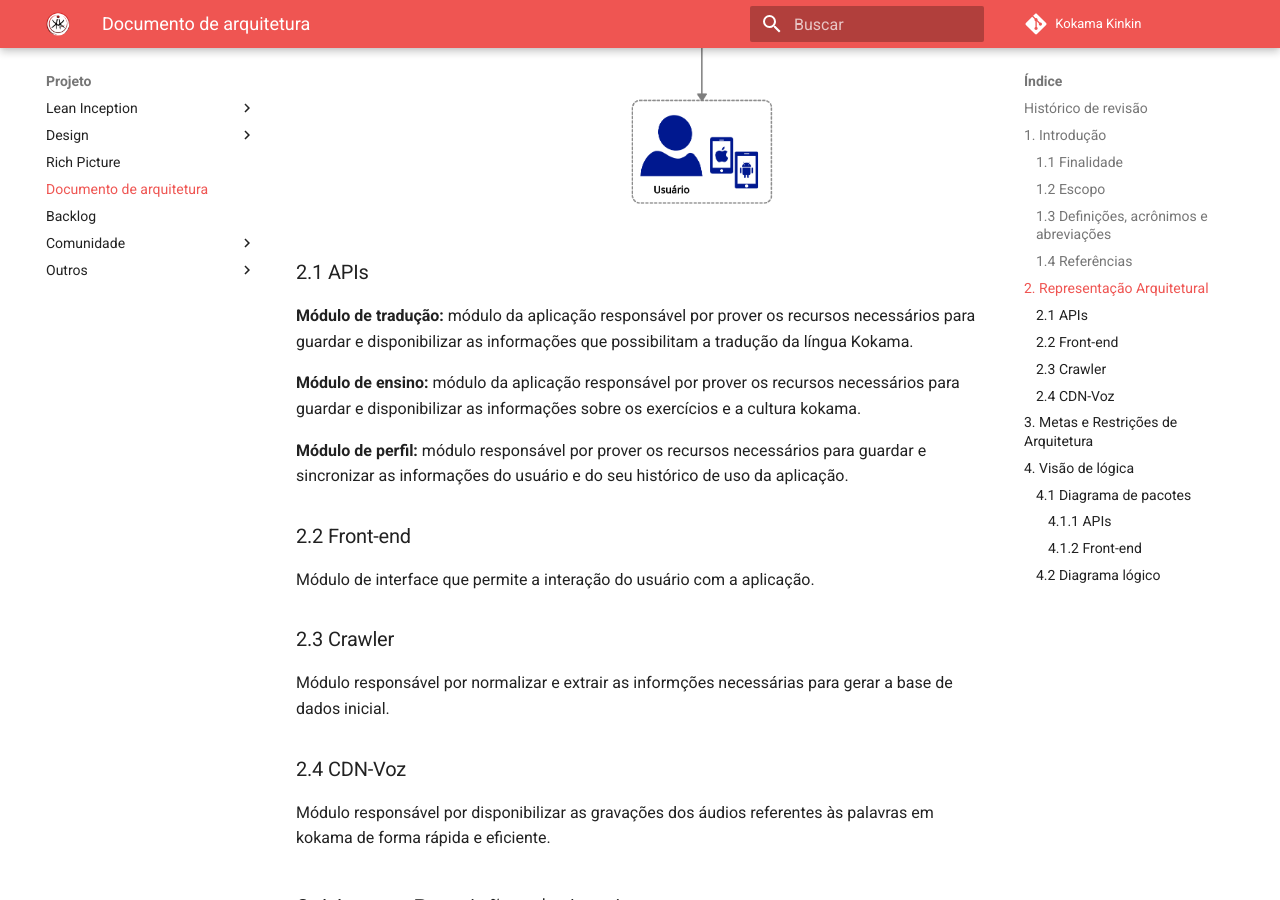
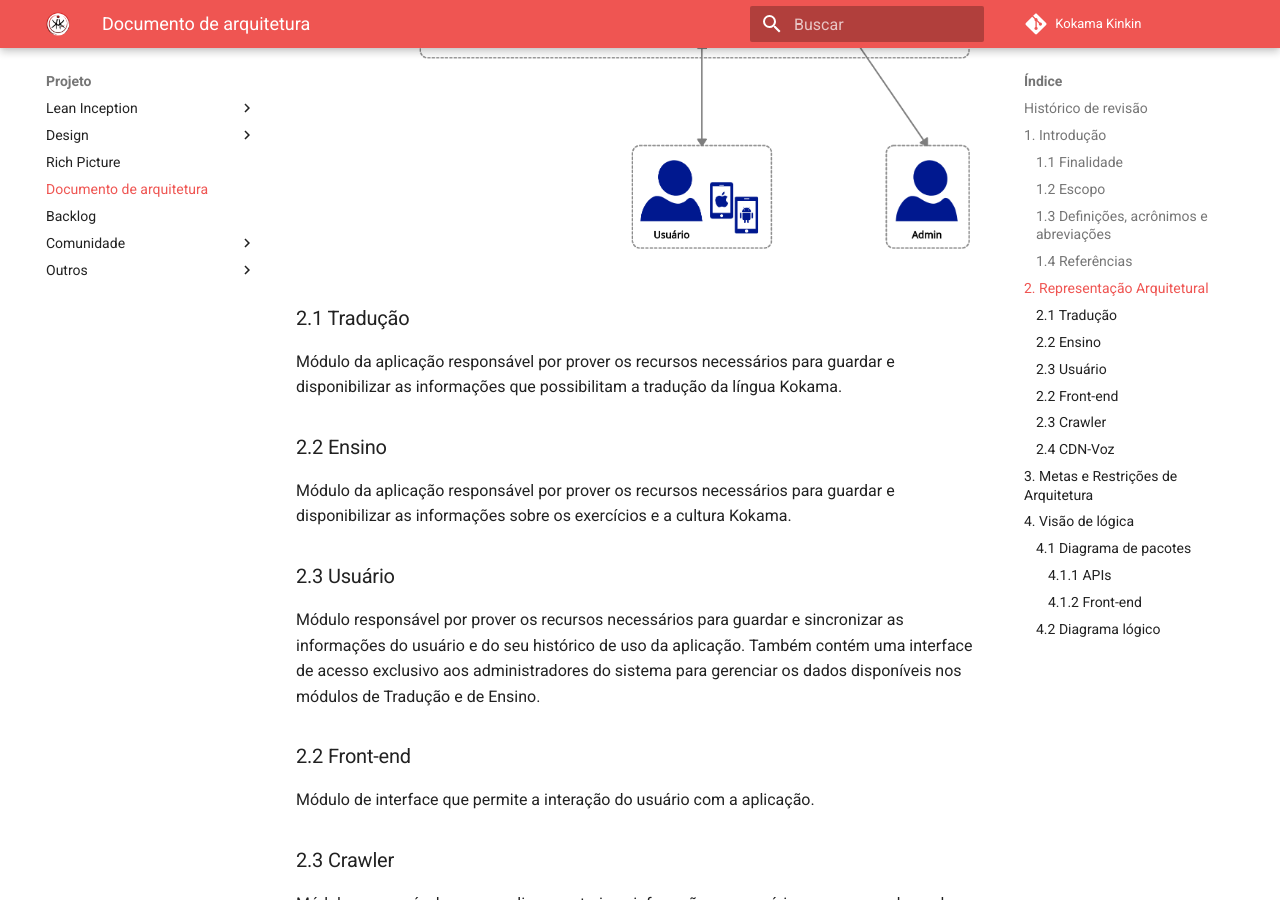
Before and after one commit to fga-eps-mds/2020.2-Projeto-Kokama-Wiki, an MkDocs documentation site: the page built from docs/project/architecture-document.md, in a window 1280 px wide and 900 px high, scrolled down 2370 px. Built offline with MkDocs 1.6.1 and Material for MkDocs 9.7.7, drawn with Linux system fonts in a browser that asks for light colours; comment, search, counter and statistics services are not loaded; some of the changed text lies outside the part shown.

Commit message:
Update architecture diagram

```diff
--- a/docs/project/architecture-document.md
+++ b/docs/project/architecture-document.md
@@ -13,6 +13,7 @@
 | 08/03/2021 | [Lieverton Silva](https://github.com/lievertom) | adiciona tabela de metas e restrições de arquitetura | 0.7 |
 | 23/03/2021 | [Lieverton Silva](https://github.com/lievertom) | adiciona diagramas de pacote | 1.0 |
 | 23/05/2021 | [Lieverton Silva](https://github.com/lievertom) | atualiza nome da aplicação | 1.1 |
+| 23/05/2021 | [Lieverton Silva](https://github.com/lievertom) | atualiza representação arquitetural | 1.2 |
 
 
 ## 1. Introdução
@@ -46,13 +47,17 @@ A solução arquitetural implementada para aplicação "Kokama Kinkin" pode ser
 
 ![Diagrama Macro de Arquitetura](../assets/img/architecture/architecture_diagram.png)
 
-### 2.1 APIs
+### 2.1 Tradução
 
-**Módulo de tradução:** módulo da aplicação responsável por prover os recursos necessários para guardar e disponibilizar as informações que possibilitam a tradução da língua Kokama.
+Módulo da aplicação responsável por prover os recursos necessários para guardar e disponibilizar as informações que possibilitam a tradução da língua Kokama.
 
-**Módulo de ensino:** módulo da aplicação responsável por prover os recursos necessários para guardar e disponibilizar as informações sobre os exercícios e a cultura kokama.
+### 2.2 Ensino
 
-**Módulo de perfil:** módulo responsável por prover os recursos necessários para guardar e sincronizar as informações do usuário e do seu histórico de uso da aplicação.
+Módulo da aplicação responsável por prover os recursos necessários para guardar e disponibilizar as informações sobre os exercícios e a cultura Kokama.
+
+### 2.3 Usuário
+
+Módulo responsável por prover os recursos necessários para guardar e sincronizar as informações do usuário e do seu histórico de uso da aplicação. Também contém uma interface de acesso exclusivo aos administradores do sistema para gerenciar os dados disponíveis nos módulos de Tradução e de Ensino.
 
 ### 2.2 Front-end
 
```
Also changed, not shown: docs/assets/img/architecture/architecture_diagram.png, docs/assets/img/architecture/architecture_diagram_V1.png (added).
